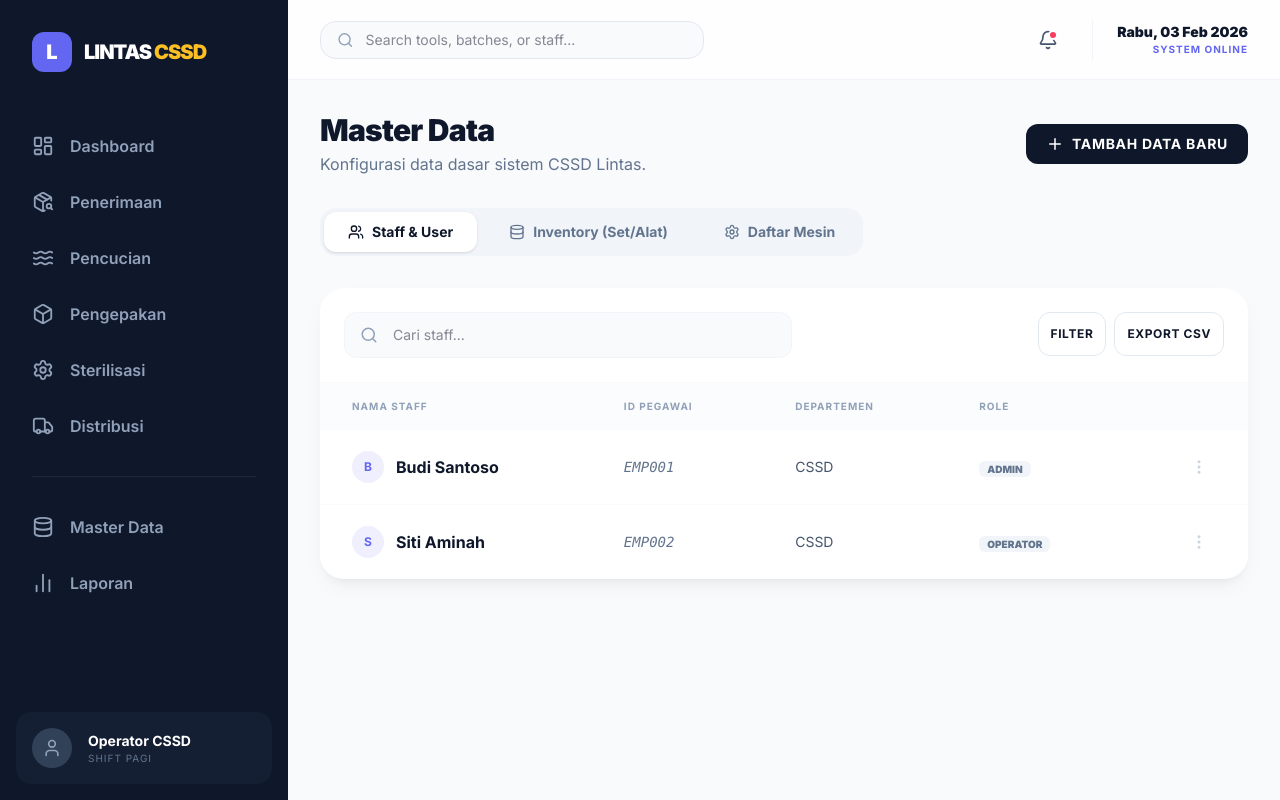
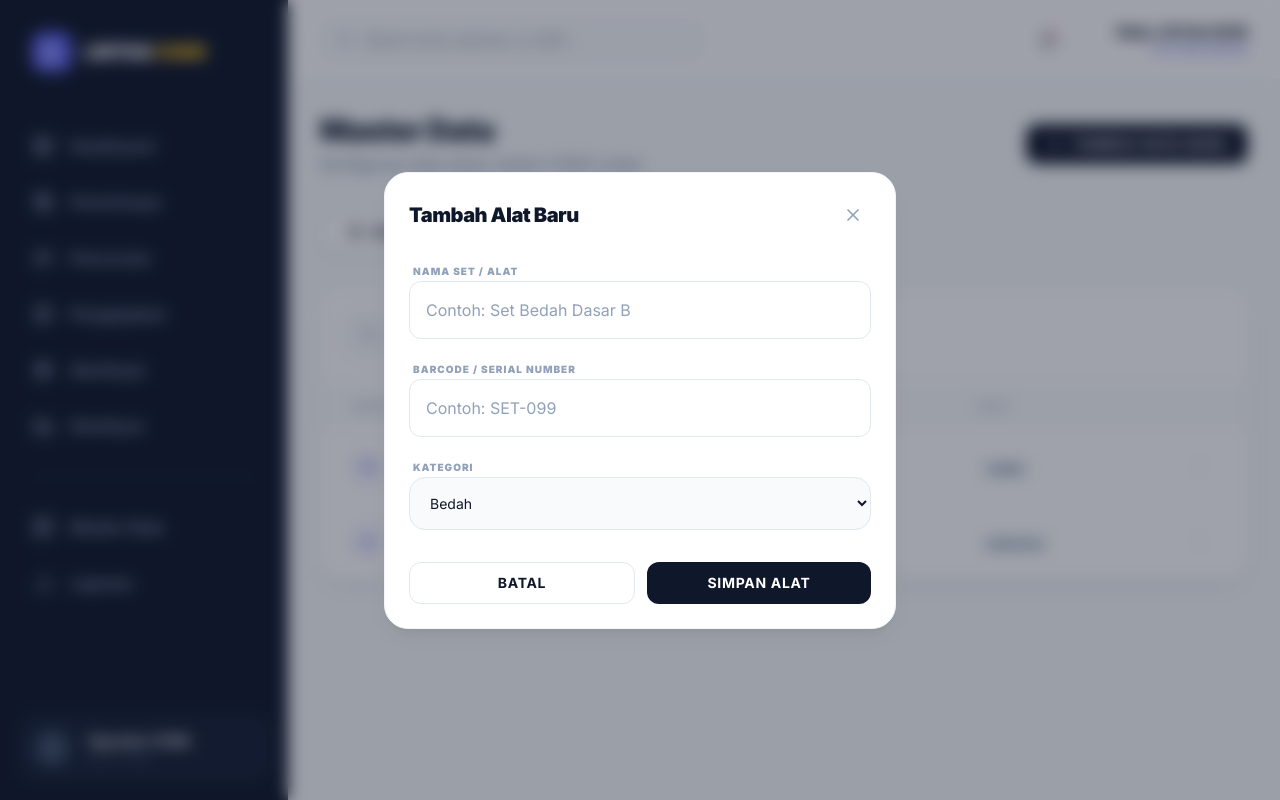
Before and after one commit to daril2work/lintas-vite-react-v2, a React (Vite) app: page /admin in a window 1280 px wide. Both pictures are taken after a click on the button "TAMBAH DATA BARU". Built offline with nearby package versions, Linux system fonts and the light colour scheme.

Commit message:
feat: Modul Tambah Alat - CRUD functionality for inventory

```diff
--- a/src/pages/MasterDataPage.tsx
+++ b/src/pages/MasterDataPage.tsx
@@ -1,25 +1,46 @@
 import { useState } from 'react';
-import { useQuery } from '@tanstack/react-query';
+import { useQuery, useMutation, useQueryClient } from '@tanstack/react-query';
 import { api } from '../services/api';
 import { Card } from '../components/ui/Card';
 import { Button } from '../components/ui/Button';
-import { Users, Database, Settings, Plus, Search, MoreVertical, Edit2, Trash2 } from 'lucide-react';
+import { Input } from '../components/ui/Input';
+import { Users, Database, Settings, Plus, Search, MoreVertical, Edit2, Trash2, X } from 'lucide-react';
 import { cn } from '../utils/cn';
 
 type TabType = 'staff' | 'inventory' | 'machines';
 
 export const MasterDataPage = () => {
     const [activeTab, setActiveTab] = useState<TabType>('staff');
+    const [isModalOpen, setIsModalOpen] = useState(false);
+    const [formData, setFormData] = useState({ name: '', barcode: '', category: 'Bedah' });
+
+    const queryClient = useQueryClient();
 
     const { data: staff } = useQuery({ queryKey: ['staff'], queryFn: api.getStaff });
     const { data: inventory } = useQuery({ queryKey: ['inventory'], queryFn: api.getInventory });
     const { data: machines } = useQuery({ queryKey: ['machines'], queryFn: api.getMachines });
+
+    const createToolMutation = useMutation({
+        mutationFn: api.createToolSet,
+        onSuccess: () => {
+            queryClient.invalidateQueries({ queryKey: ['inventory'] });
+            setIsModalOpen(false);
+            setFormData({ name: '', barcode: '', category: 'Bedah' });
+        },
+    });
 
     const tabs = [
         { id: 'staff', label: 'Staff & User', icon: Users },
         { id: 'inventory', label: 'Inventory (Set/Alat)', icon: Database },
         { id: 'machines', label: 'Daftar Mesin', icon: Settings },
     ];
+
+    const handleSubmit = (e: React.FormEvent) => {
+        e.preventDefault();
+        if (activeTab === 'inventory') {
+            createToolMutation.mutate(formData);
+        }
+    };
 
     return (
         <div className="space-y-8">
@@ -28,7 +49,7 @@ export const MasterDataPage = () => {
                     <h1 className="text-3xl text-slate-900">Master Data</h1>
                     <p className="text-slate-500 mt-1">Konfigurasi data dasar sistem CSSD Lintas.</p>
                 </div>
-                <Button className="gap-2">
+                <Button onClick={() => setIsModalOpen(true)} className="gap-2">
                     <Plus size={18} />
                     Tambah Data Baru
                 </Button>
@@ -61,10 +82,6 @@ export const MasterDataPage = () => {
                             placeholder={`Cari ${activeTab}...`}
                             className="w-full pl-12 pr-4 py-3 bg-slate-50 border border-slate-100 rounded-xl text-sm focus:outline-none focus:ring-4 focus:ring-accent-indigo/5 focus:border-accent-indigo/30 transition-all"
                         />
-                    </div>
-                    <div className="flex gap-2">
-                        <Button variant="secondary" size="sm" className="h-11">Filter</Button>
-                        <Button variant="secondary" size="sm" className="h-11">Export CSV</Button>
                     </div>
                 </div>
 
@@ -172,6 +189,59 @@ export const MasterDataPage = () => {
                     </table>
                 </div>
             </Card>
+
+            {/* Modal Tambah Alat */}
+            {isModalOpen && (
+                <div className="fixed inset-0 bg-slate-900/40 backdrop-blur-sm z-50 flex items-center justify-center p-4">
+                    <Card className="w-full max-w-lg shadow-2xl animate-in zoom-in-95 duration-200">
+                        <div className="flex items-center justify-between mb-6">
+                            <h3 className="text-xl font-black text-slate-900">Tambah Alat Baru</h3>
+                            <button onClick={() => setIsModalOpen(false)} className="p-2 hover:bg-slate-100 rounded-full transition-colors text-slate-400">
+                                <X size={20} />
+                            </button>
+                        </div>
+                        <form onSubmit={handleSubmit} className="space-y-4">
+                            <div className="space-y-1.5">
+                                <label className="text-[10px] uppercase font-black text-slate-400 tracking-widest pl-1">Nama Set / Alat</label>
+                                <Input
+                                    required
+                                    placeholder="Contoh: Set Bedah Dasar B"
+                                    value={formData.name}
+                                    onChange={(e) => setFormData({ ...formData, name: e.target.value })}
+                                />
+                            </div>
+                            <div className="space-y-1.5">
+                                <label className="text-[10px] uppercase font-black text-slate-400 tracking-widest pl-1">Barcode / Serial Number</label>
+                                <Input
+                                    required
+                                    placeholder="Contoh: SET-099"
+                                    value={formData.barcode}
+                                    onChange={(e) => setFormData({ ...formData, barcode: e.target.value.toUpperCase() })}
+                                />
+                            </div>
+                            <div className="space-y-1.5">
+                                <label className="text-[10px] uppercase font-black text-slate-400 tracking-widest pl-1">Kategori</label>
+                                <select
+                                    className="w-full p-4 rounded-2xl border border-slate-200 bg-slate-50 text-sm focus:outline-none focus:ring-4 focus:ring-accent-indigo/5 transition-all"
+                                    value={formData.category}
+                                    onChange={(e) => setFormData({ ...formData, category: e.target.value })}
+                                >
+                                    <option>Bedah</option>
+                                    <option>Ortopedi</option>
+                                    <option>Gigi</option>
+                                    <option>Obsgyn</option>
+                                </select>
+                            </div>
+                            <div className="pt-4 flex gap-3">
+                                <Button variant="secondary" className="flex-1" type="button" onClick={() => setIsModalOpen(false)}>Batal</Button>
+                                <Button className="flex-1" type="submit" disabled={createToolMutation.isPending}>
+                                    {createToolMutation.isPending ? 'Menyimpan...' : 'Simpan Alat'}
+                                </Button>
+                            </div>
+                        </form>
+                    </Card>
+                </div>
+            )}
         </div>
     );
 };
--- a/src/services/api.ts
+++ b/src/services/api.ts
@@ -44,6 +44,17 @@ export const api = {
         storage.set(KEYS.INVENTORY, updated);
     },
 
+    createToolSet: async (tool: Omit<ToolSet, 'id' | 'status'>): Promise<void> => {
+        await delay();
+        const items = storage.get<ToolSet[]>(KEYS.INVENTORY) || INITIAL_DATA.INVENTORY;
+        const newTool: ToolSet = {
+            ...tool,
+            id: Math.random().toString(36).substr(2, 9),
+            status: 'sterile', // Default to sterile so it can be 'distributed' then 'intake'
+        };
+        storage.set(KEYS.INVENTORY, [newTool, ...items]);
+    },
+
     // Machines
     getMachines: async (): Promise<Machine[]> => {
         await delay();
```
